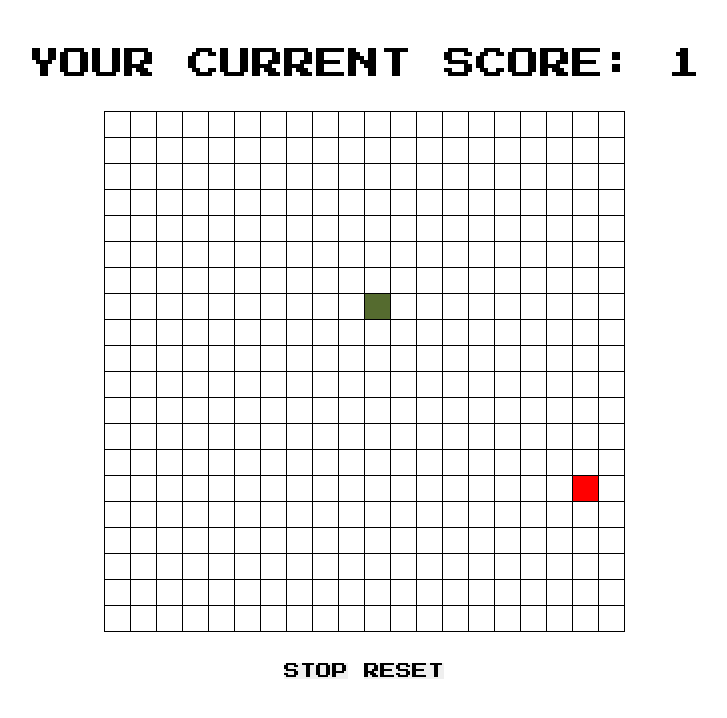
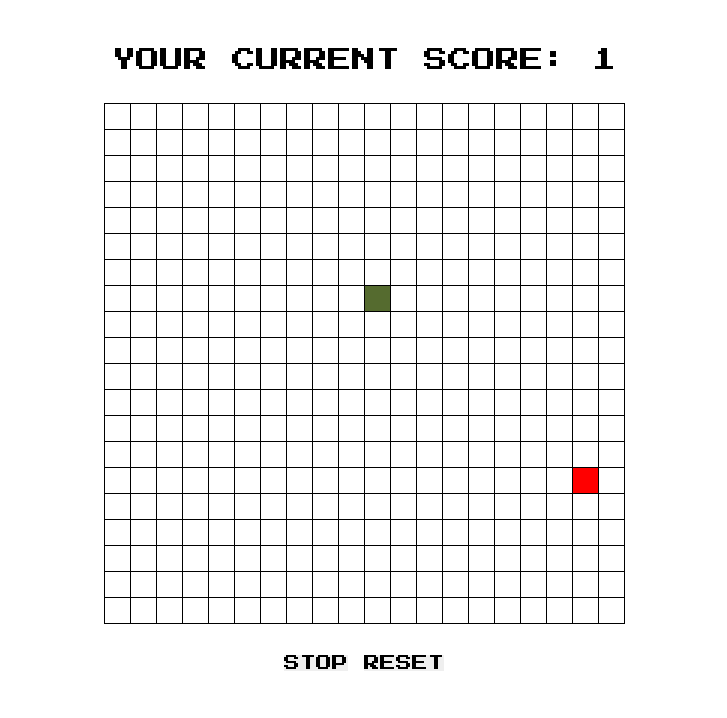
Before and after one commit to Raskolnikoff-D-503/snake-game, a React app: page / in a window 1280 px wide. Shown: the top 718 px of the page, without its empty margins (276-1003 px from the left). Built offline with nearby package versions, Linux system fonts and the light colour scheme.

Commit message:
Optimized logic of a snake, changed the size of header title

```diff
--- a/src/components/App/App.scss
+++ b/src/components/App/App.scss
@@ -8,7 +8,7 @@
 }
 
 .score-container {
-  font-size: 32px;
+  font-size: 24px;
 }
 
 .button-group {
--- a/src/components/App/App.tsx
+++ b/src/components/App/App.tsx
@@ -106,7 +106,7 @@ export const App = () => {
       }
 
       if (snakeCoords?.find((coords) => coords.coords === appleCoords)) {
-        setNewSnakeBodyPart(appleCoords);
+        setNewSnakeBodyPart(snakeCoords[snakeCoords.length - 1].coords);
         setAppleCoords(getRandomCoordinates());
       }
     }
```
